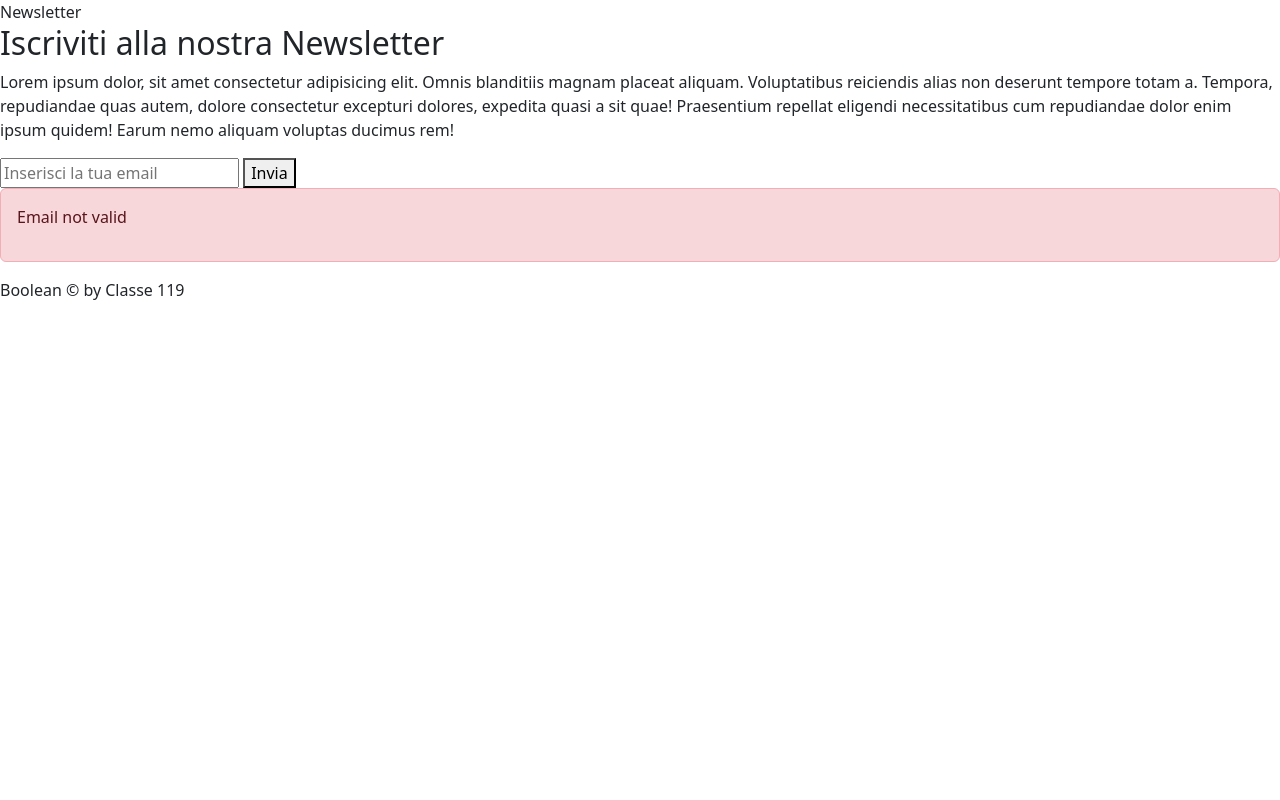
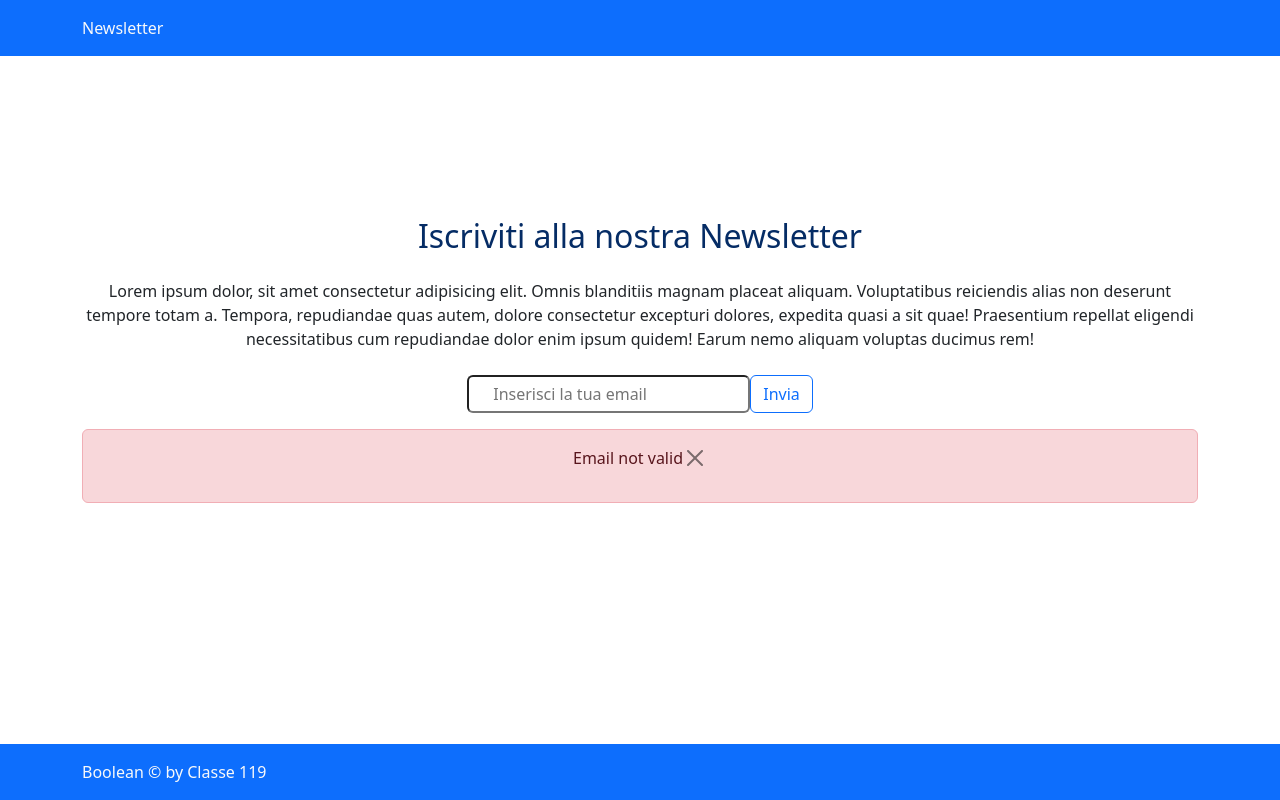
Before and after one commit to Arianna-Salvini/php-iscrizione-newsletter, a PHP site: page /?email=1 in a window 1280 px wide. Run offline with PHP 8.4, Linux system fonts and the light colour scheme; data that the repository does not hold is empty.

Commit message:
Add some layout and style with boothstrap

```diff
--- a/index.php
+++ b/index.php
@@ -1,5 +1,4 @@
 <?php
-$name = $_GET["name"];
 $email = $_GET["email"];
 
 // Function for email validation
@@ -48,28 +47,33 @@ $message = generateAlertValidation($messageValidation);
 </head>
 
 <body>
-    <header>
-        <nav>
+
+    <header class="py-3 bg-primary fixed-top">
+        <nav class="container text-light">
             Newsletter
         </nav>
     </header>
-    <main>
-        <h2>Iscriviti alla nostra Newsletter</h2>
-        <p>Lorem ipsum dolor, sit amet consectetur adipisicing elit. Omnis blanditiis magnam placeat aliquam. Voluptatibus reiciendis alias non deserunt tempore totam a. Tempora, repudiandae quas autem, dolore consectetur excepturi dolores, expedita quasi a sit quae! Praesentium repellat eligendi necessitatibus cum repudiandae dolor enim ipsum quidem! Earum nemo aliquam voluptas ducimus rem!</p>
-        <!-- form -->
-        <form action="#" method="get">
-            <input type="email" name="email" id="email" placeholder="Inserisci la tua email">
-            <button type="submit">Invia</button>
-        </form>
-        <div class="alert <?php echo $message['alert'] ?> ">
-            <p><?php echo $message['text'] ?></p>
+    <main class="text-center my-5 d-flex justify-content-center align-items-center" style="min-height: calc(100vh - 160px);">
+        <div class="container">
+            <h2 class="text-primary-emphasis ">Iscriviti alla nostra Newsletter</h2>
+            <p class="my-4">Lorem ipsum dolor, sit amet consectetur adipisicing elit. Omnis blanditiis magnam placeat aliquam. Voluptatibus reiciendis alias non deserunt tempore totam a. Tempora, repudiandae quas autem, dolore consectetur excepturi dolores, expedita quasi a sit quae! Praesentium repellat eligendi necessitatibus cum repudiandae dolor enim ipsum quidem! Earum nemo aliquam voluptas ducimus rem!</p>
+            <!-- form -->
+            <form class="mt-4 pb-3 d-flex justify-content-center" action="#" method="get">
+                <input type="email" name="email" id="email" placeholder="Inserisci la tua email" class="rounded px-4 py-1">
+                <button type="submit" class="btn btn-outline-primary rounded">Invia</button>
+            </form>
+            <div class="alert <?php echo $message['alert'] ?>  d-flex justify-content-center">
+                <p><?php echo $message['text'] ?></p>
+                <button type="button" class="btn-close"></button>
+            </div>
+            <!-- Alert validation -->
         </div>
-        <!-- Alert validation -->
 
     </main>
-    <footer>
-        <span>Boolean © by Classe 119</span>
+    <footer class="py-3 bg-primary fixed-bottom">
+        <div class="container text-light">Boolean © by Classe 119</div>
     </footer>
+
 
     <script src="https://cdn.jsdelivr.net/npm/bootstrap@5.3.2/dist/js/bootstrap.bundle.min.js" integrity="sha384-C6RzsynM9kWDrMNeT87bh95OGNyZPhcTNXj1NW7RuBCsyN/o0jlpcV8Qyq46cDfL" crossorigin="anonymous"></script>
 </body>
```
